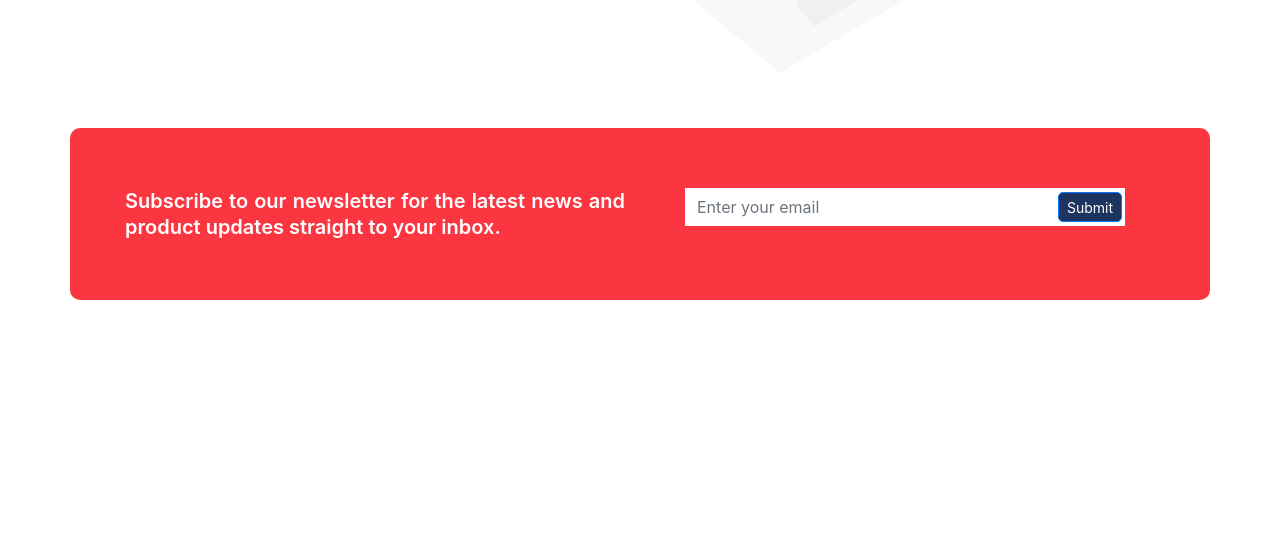
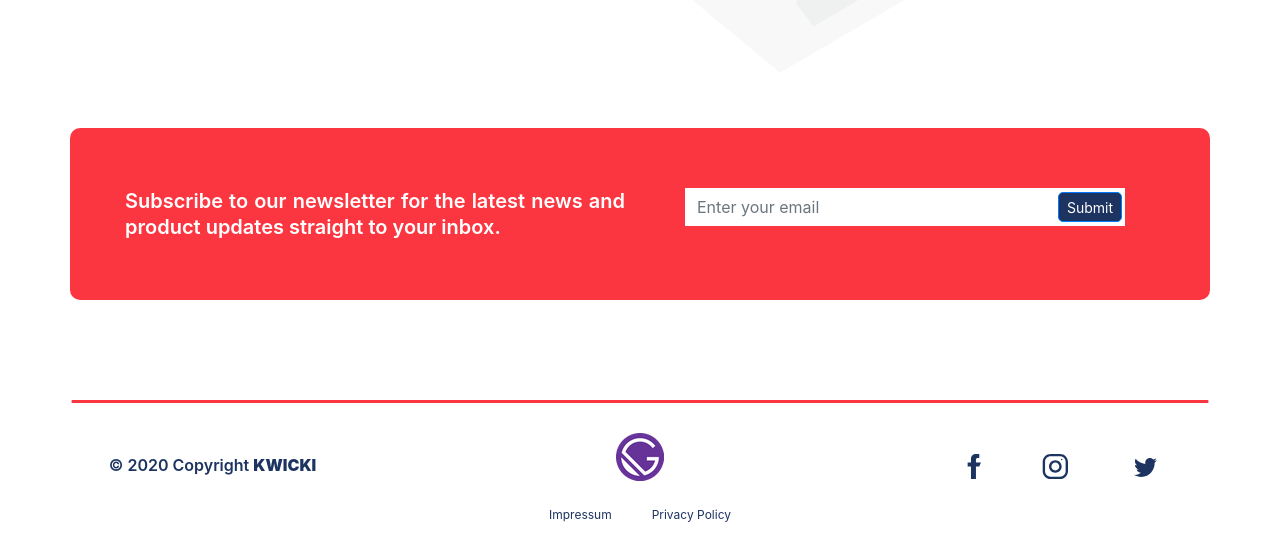
Before and after one commit to LilyanAhmet/kwici-land-page, a Gatsby site: page / in a window 1280 px wide. Shown: the part 2975-3517 px from the top of the page. Before the commit the page ends 3335 px from the top, so only its background shows below. Built offline with nearby package versions, Linux system fonts and the light colour scheme; Gatsby itself is replaced by a stand-in of ours.

Commit message:
addimg footer

```diff
--- a/src/components/hoc/footer.js
+++ b/src/components/hoc/footer.js
@@ -0,0 +1,55 @@
+import React from "react"
+import { Container, Row, Col } from "react-bootstrap"
+
+/* reources*/
+import Icon from "../../../static/favicon.ico"
+import Facebook from "../../images/001-facebook.svg"
+import Instagram from "../../images/002-instagram.svg"
+import Twitter from "../../images/003-twitter.svg"
+import Seperator from '../../images/separator.svg'
+const Footer = () => {
+  return (
+    <div className="footer">
+      <Container>
+          <Row>
+              <img src={Seperator} style={{paddingBottom:"30px",width:"100%"}}/>
+          </Row>
+        <Row>
+          <Col xs={12} md={3}>
+            <div className="left">
+              <p>
+                © {new Date().getFullYear()} Copyright
+                {` `}
+                <a href="https://www.qimia.io">KWICKI</a>
+              </p>
+            </div>
+          </Col>
+          <Col xs={12} md={6}>
+            <div className="middle">
+              <img src={Icon} />
+              <div className="bottom">
+                <a href="#">Impressum</a>
+                <a href="#">Privacy Policy</a>
+              </div>
+            </div>
+          </Col>
+          <Col xs={12} md={3}>
+            <div className="social">
+              <a href="#">
+                <img src={Facebook} />
+              </a>
+              <a href="#">
+                <img src={Instagram} />
+              </a>
+              <a href="#">
+                <img src={Twitter} />
+              </a>
+            </div>
+          </Col>
+        </Row>
+      </Container>
+    </div>
+  )
+}
+
+export default Footer
--- a/src/pages/index.js
+++ b/src/pages/index.js
@@ -8,6 +8,7 @@ import Features from '../components/features'
 import Workflow from '../components/workflow'
 import How from '../components/how-it-works'
 import Newsletter from '../components/newsletter'
+import Footer from '../components/hoc/footer'
 export default function Home() {
   return(
     <div>
@@ -17,6 +18,7 @@ export default function Home() {
       <Workflow/>
       <How/>
       <Newsletter/>
+      <Footer/>
     </div>
   )
 
--- a/src/styles/style.css
+++ b/src/styles/style.css
@@ -213,7 +213,7 @@
 }
 
 .newsletter {
-  padding-bottom: 60px;
+  padding-bottom: 100px;
 }
 .newsletter .box {
   background-color: var(--main-theme-color--);
@@ -243,6 +243,44 @@
     border-radius: 5px !important;
 
 }
+.footer .left{
+padding-top: 20px;
+}
+.footer .left p{
+    text-align: center;
+    color: var(--secondary-them-color--);
+    font-weight: 600;
+}
+.footer .left p a{
+    font-weight: 900;
+    color: var(--secondary-them-color--);
+}
+.footer .middle img{
+    display: block;
+    margin: auto;
+}
+.footer .middle .bottom{
+    margin-top: 20px;
+
+    text-align: center;
+}
+.footer .middle .bottom a{
+    color: var(--secondary-them-color--);
+    text-align: center;
+    font-size: 12px;
+    padding: 20px;
+}
+.footer .social {
+    display: flex;
+    padding-top: 20px;
+}
+.footer .social a{
+    margin: auto;
+}
+.footer .social a img{
+    width: 70%;
+}
+
 @media screen and (min-width: 1400px) {
   .promo h1 {
     font-size: 50px;
```
Also changed, not shown: src/images/001-facebook.svg (added), src/images/002-instagram.svg (added), src/images/003-twitter.svg (added), src/images/separator.svg (added).
